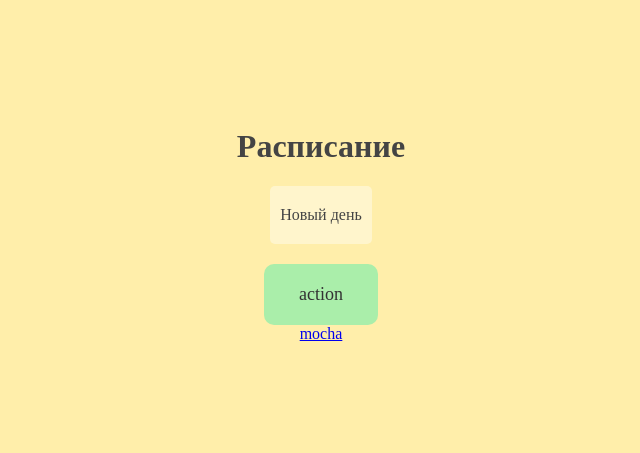
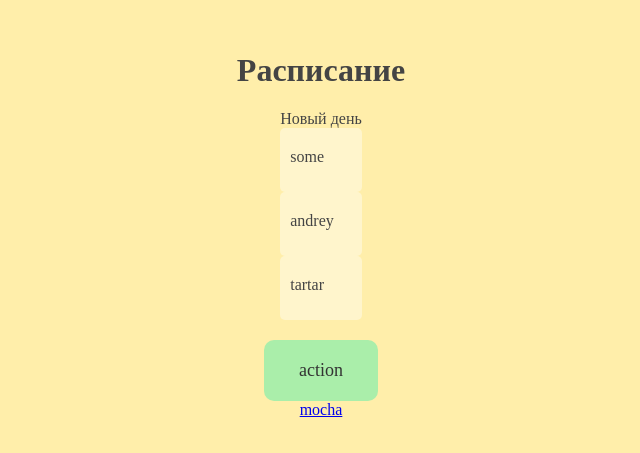
Before and after one commit to pavbox/university_amm_web, a React app in the folder app/frontend/: page / in a window 1280 px wide. Shown: the part 175-628 px from the top of the page, without its empty margins (319-959 px from the left). Built offline with nearby package versions, Linux system fonts and the light colour scheme.

Commit message:
added tablerow integration into table

```diff
--- a/app/frontend/src/components/Table/Table.jsx
+++ b/app/frontend/src/components/Table/Table.jsx
@@ -1,6 +1,9 @@
 import React from 'react';
 import PropTypes from 'prop-types';
 import './Table.styl';
+
+import TableRow from '../TableRow';
+
 
 const propTypes = {
   name: PropTypes.string.isRequired,
@@ -11,7 +14,10 @@ class Table extends React.PureComponent {
     const { name } = this.props;
     return (
       <div className="table">
-        <div className="table__row">{name}</div>
+        {name}
+        <TableRow value="some" />
+        <TableRow value="andrey" />
+        <TableRow value="tartar" />
       </div>
     );
   }
--- a/app/frontend/src/components/TableRow/TableRow.jsx
+++ b/app/frontend/src/components/TableRow/TableRow.jsx
@@ -1,10 +1,25 @@
 
 import React from 'react';
+import PropTypes from 'prop-types';
+import './TableRow.styl';
 
-class TableRow {
+const propTypes = {
+  value: PropTypes.string.isRequired,
+};
+
+class TableRow extends React.PureComponent {
   render() {
-    return <div>some</div>;
+    const { value } = this.props;
+    return (
+      <div className="table__row">
+        <div className="table__col">
+          {value}
+        </div>
+      </div>
+    );
   }
 }
 
+TableRow.propTypes = propTypes;
+
 export default TableRow;
--- /dev/null
+++ b/app/frontend/src/components/TableRow/TableRow.styl
@@ -0,0 +1,13 @@
+
+.table__row {
+  position relative
+  display block
+  height 64px
+  width 100%
+}
+
+.table__col {
+  position relative
+  display inline-block
+  width 30%
+}
```
